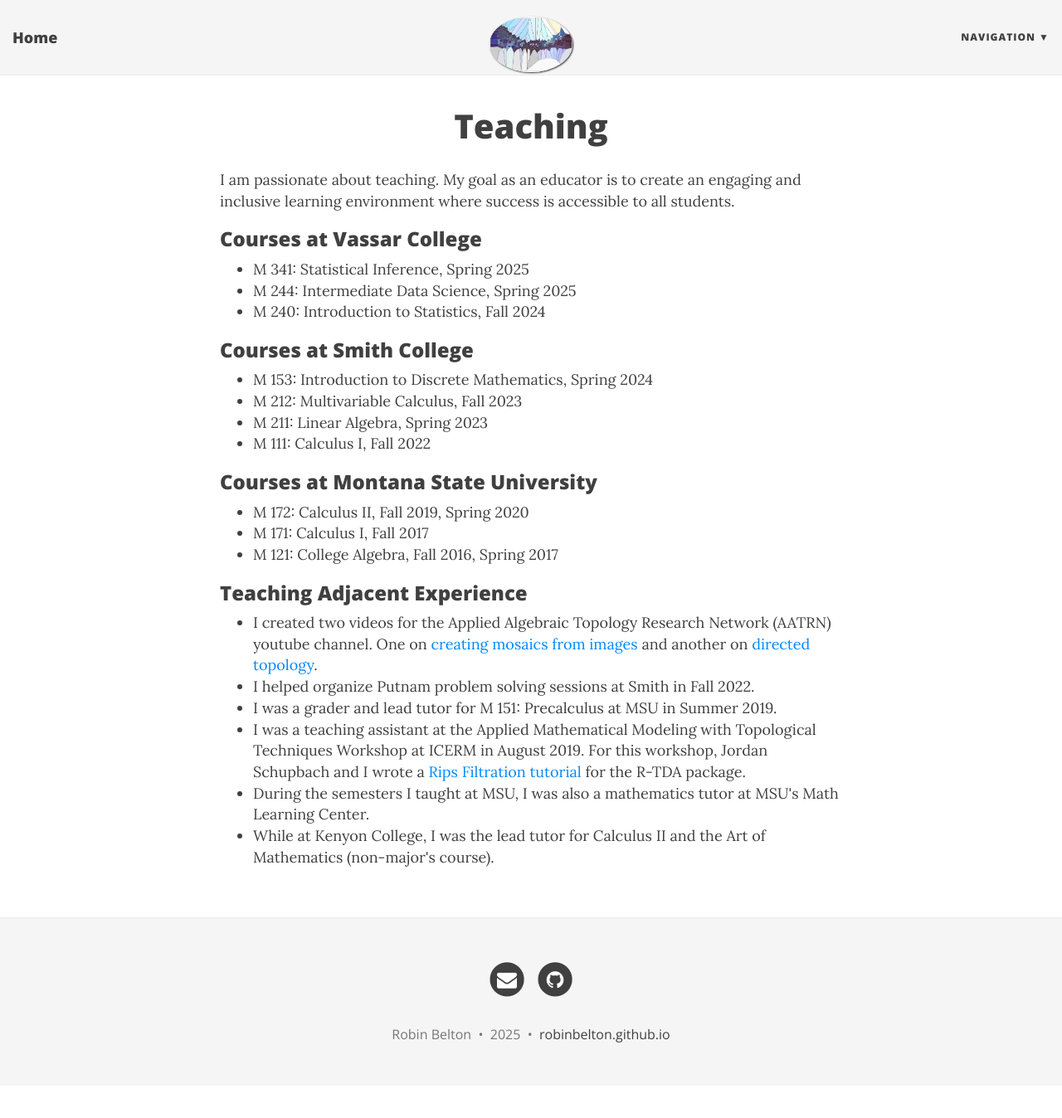
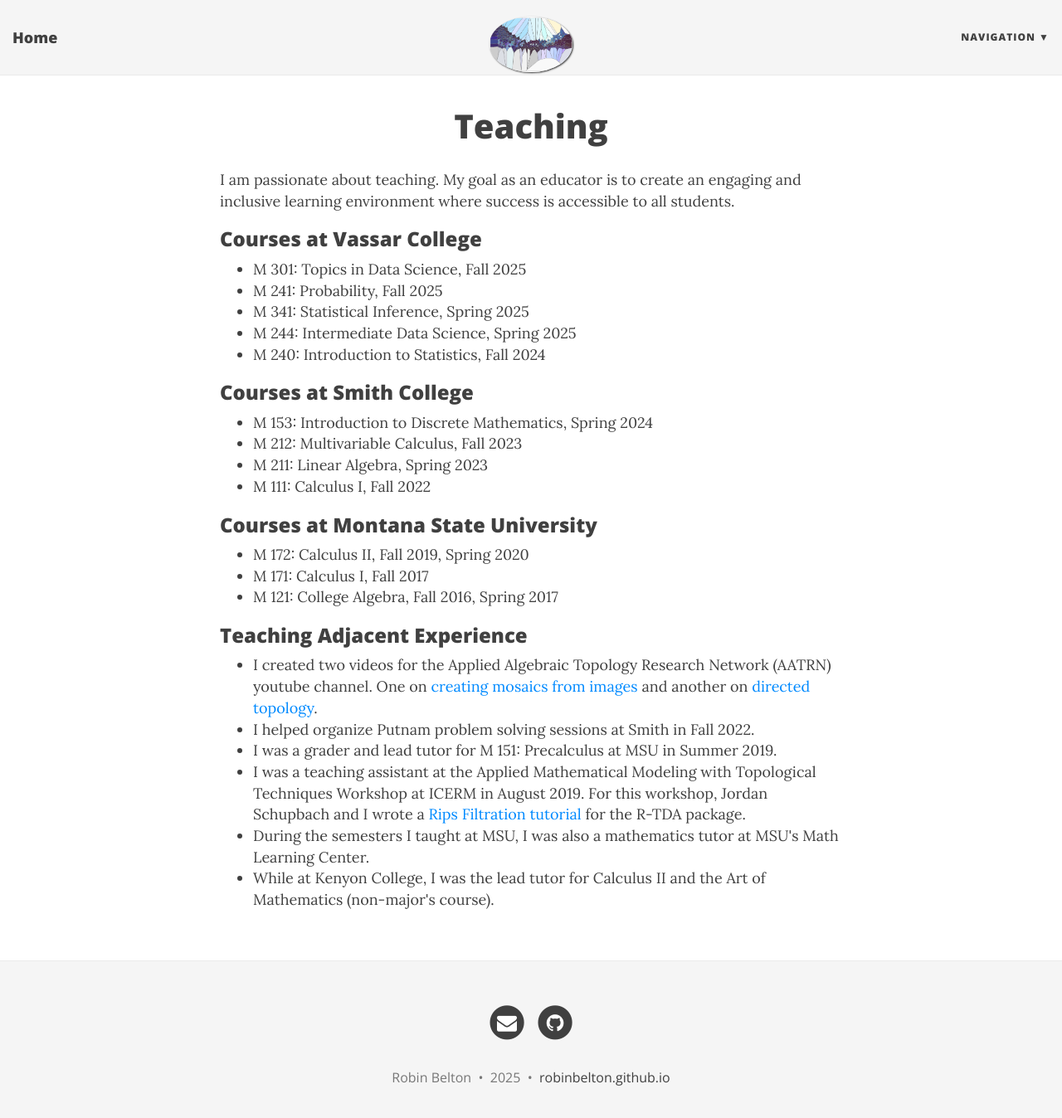
Before and after one commit to robinbelton/robinbelton.github.io, a Jekyll site: the page built from teaching.html, in a window 1280 px wide and 1361 px high. Shown: the top 1348 px of the window at 83% size. Built offline with Jekyll 4.4.1, drawn with Linux system fonts in a browser that asks for light colours; nearby versions of some CDN libraries.

Commit message:
Update teaching page

```diff
--- a/teaching.html
+++ b/teaching.html
@@ -9,6 +9,8 @@ I am passionate about teaching. My goal as an educator is to create an engaging
 
 <h3>Courses at Vassar College</h3>
 <ul>
+<li>M 301: Topics in Data Science, Fall 2025</li>
+<li>M 241: Probability, Fall 2025</li>
 <li>M 341: Statistical Inference, Spring 2025 </li>
 <li>M 244: Intermediate Data Science, Spring 2025</li>
 <li>M 240: Introduction to Statistics, Fall 2024</li>
```
